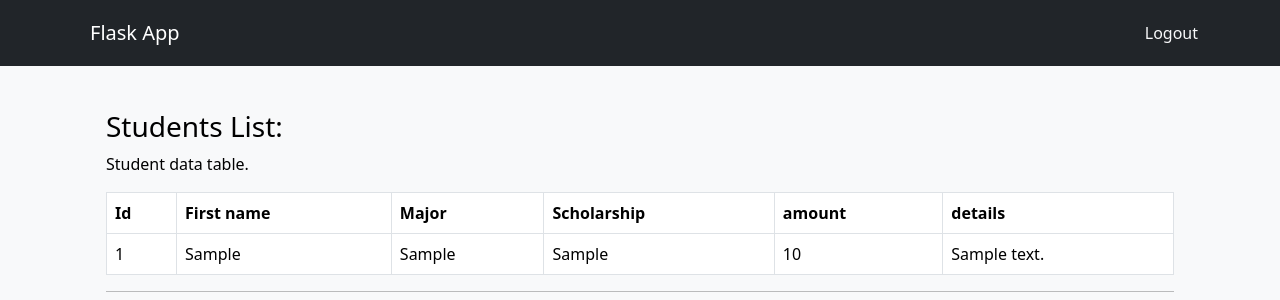
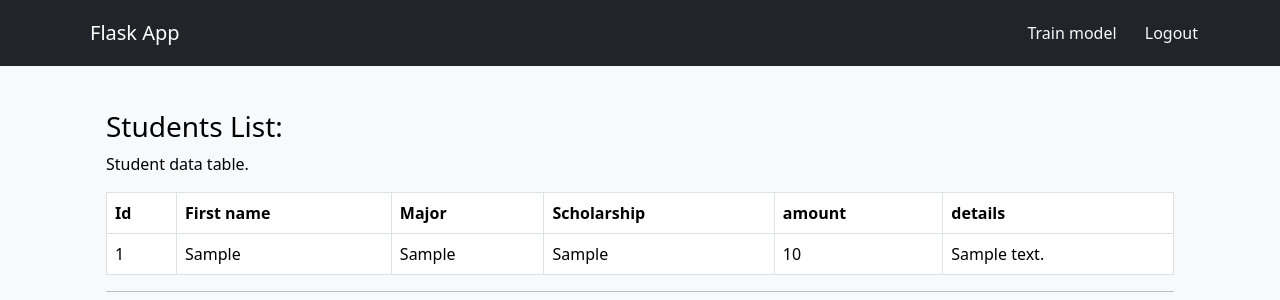
Before and after one commit to Jpglobio/flask_app, a Flask app: page / in a window 1280 px wide. Shown: the top 300 px of the page. Run offline with Flask 3, Linux system fonts and the light colour scheme; the visitor is signed in with stand-in values (Sample User, id 1); tables that the repository leaves empty or names only in its code hold one stand-in row (values such as "Sample post"); parts of the project's set-up code (start-up, migrations or seed data) failed here and were passed over; some libraries are stand-ins or nearby versions.

Commit message:
modified: add link to prediction.html

```diff
--- a/app/templates/base.html
+++ b/app/templates/base.html
@@ -28,6 +28,7 @@
 
                     <div class="text-end">
                         {% if session.get('logged_in') %}
+                        <a href="{{ url_for('main.predict') }}" class="text-light text-decoration-none me-4">Train model</a>
                         <a href="{{ url_for('auth.logout') }}" class="text-light text-decoration-none">Logout</a>
                         {% else %}
                             <a href="{{ url_for('auth.login') }}" class="text-light text-decoration-none me-4">Login</a>
```
